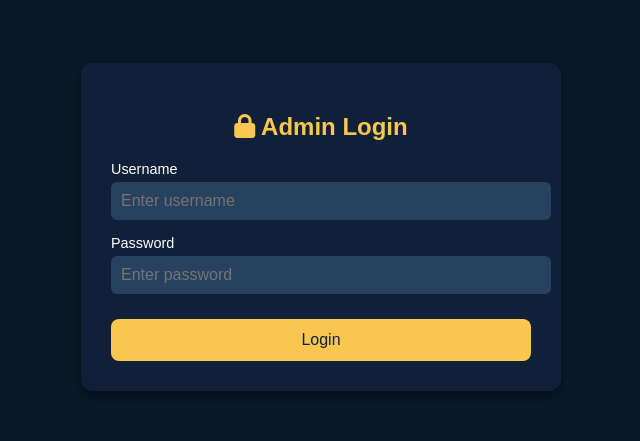
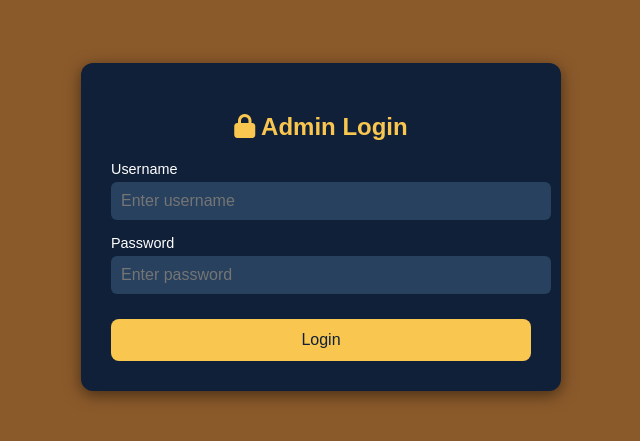
Before and after one commit to chiragsoni2401/hotelFrontend, a plain HTML site: page admin/index.html in a window 1280 px wide. Shown: the part 193-634 px from the top of the page, without its empty margins (319-959 px from the left). Drawn offline with Linux system fonts and the light colour scheme.

```diff
--- a/admin/index.html
+++ b/admin/index.html
@@ -10,7 +10,7 @@
     <style>
         body {
             font-family: 'Poppins', sans-serif;
-            background: #0a1a2a;
+            background: #8B5A2B;
             color: #fff;
             margin: 0;
             min-height: 100vh;
```
